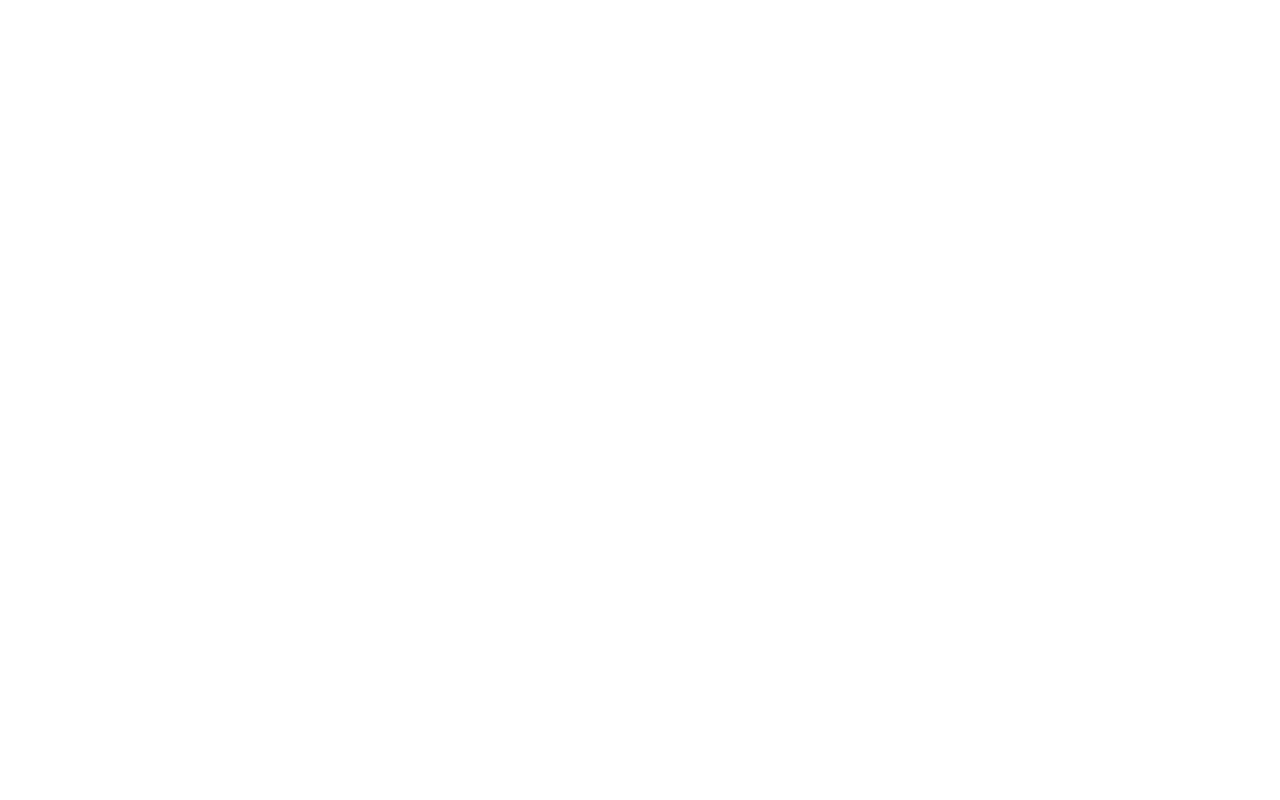
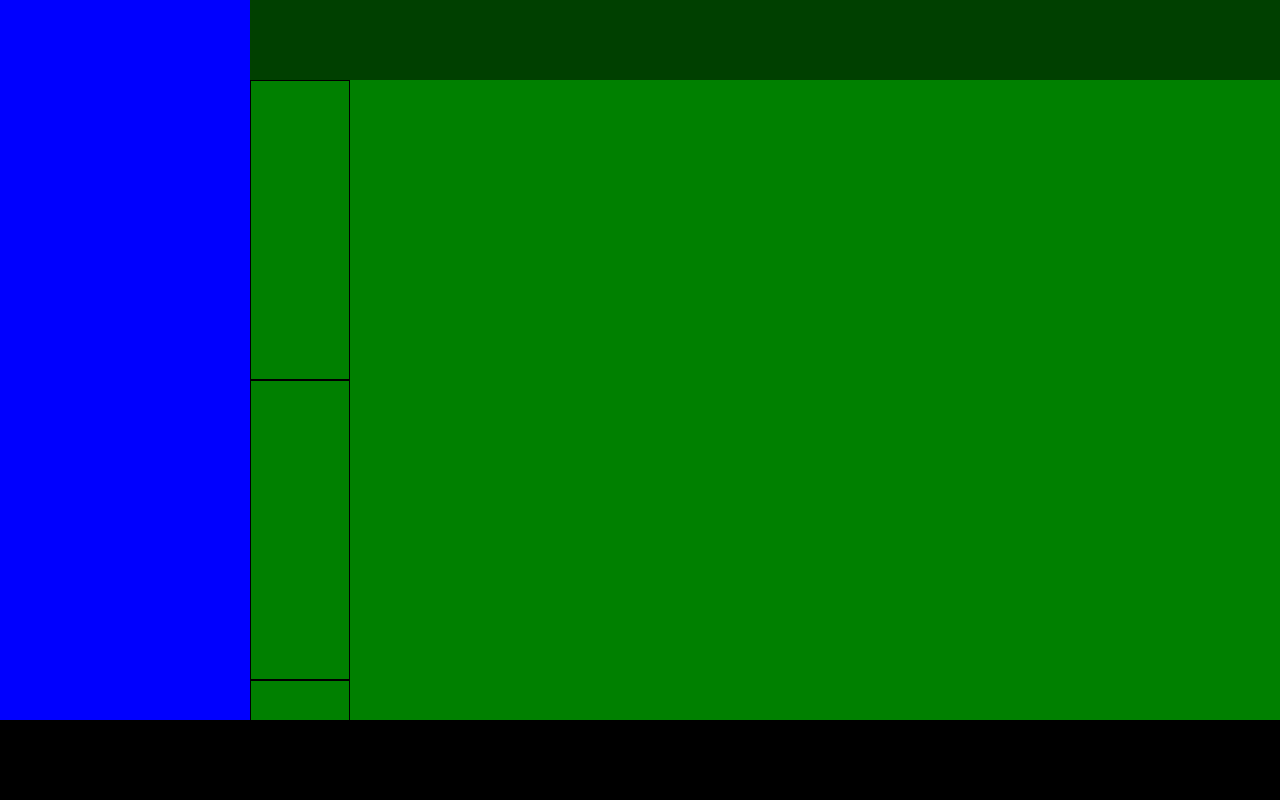
Before and after one commit to danielevergani/html-css-spotifyweb, a plain HTML site: page index.html in a window 1280 px wide. Drawn offline with Linux system fonts and the light colour scheme.

Commit message:
inserita struttura base

```diff
--- a/css/style.css
+++ b/css/style.css
@@ -1,5 +1,56 @@
+/* reset */
 * {
   margin: 0;
   padding: 0;
   box-sizing: border-box;
 }
+/* reset */
+
+body {
+  height: 100vh;
+  background-color: green;
+}
+
+main {
+  display: flex;
+  height: calc(100% - 80px);
+  background-color: red;
+}
+
+aside {
+  width: 250px;
+  height: 100%;
+  background-color: blue;
+  flex-shrink: 0;
+}
+
+.home__page {
+  height: 100%;
+  width: 100%;
+  background-color: green;
+  overflow: auto;
+}
+
+.upgrade__bar{
+  height: 80px;
+  width: calc(100% - 250px);
+  background-color: rgba(0,0,0,0.5);
+  position: fixed;
+  top: 0;
+  right: 0;
+}
+
+.boxprova_wrap {
+  margin-top: 80px;
+}
+
+.boxprova {
+  width: 100px;
+  height: 300px;
+  border: 1px solid black;
+}
+
+footer{
+  height: 80px;
+  background-color: black;
+}
--- a/index.html
+++ b/index.html
@@ -10,6 +10,29 @@
     <!-- end style -->
   </head>
   <body>
+    <main>
+      <aside>
 
+      </aside>
+      <div class="home__page">
+        <div class="upgrade__bar">
+          <div class="">
+
+          </div>
+        </div>
+        <div class="boxprova_wrap">
+          <div class="boxprova"></div>
+          <div class="boxprova"></div>
+          <div class="boxprova"></div>
+          <div class="boxprova"></div>
+          <div class="boxprova"></div>
+          <div class="boxprova"></div>
+        </div>
+
+      </div>
+    </main>
+    <footer>
+
+    </footer>
   </body>
 </html>
```
